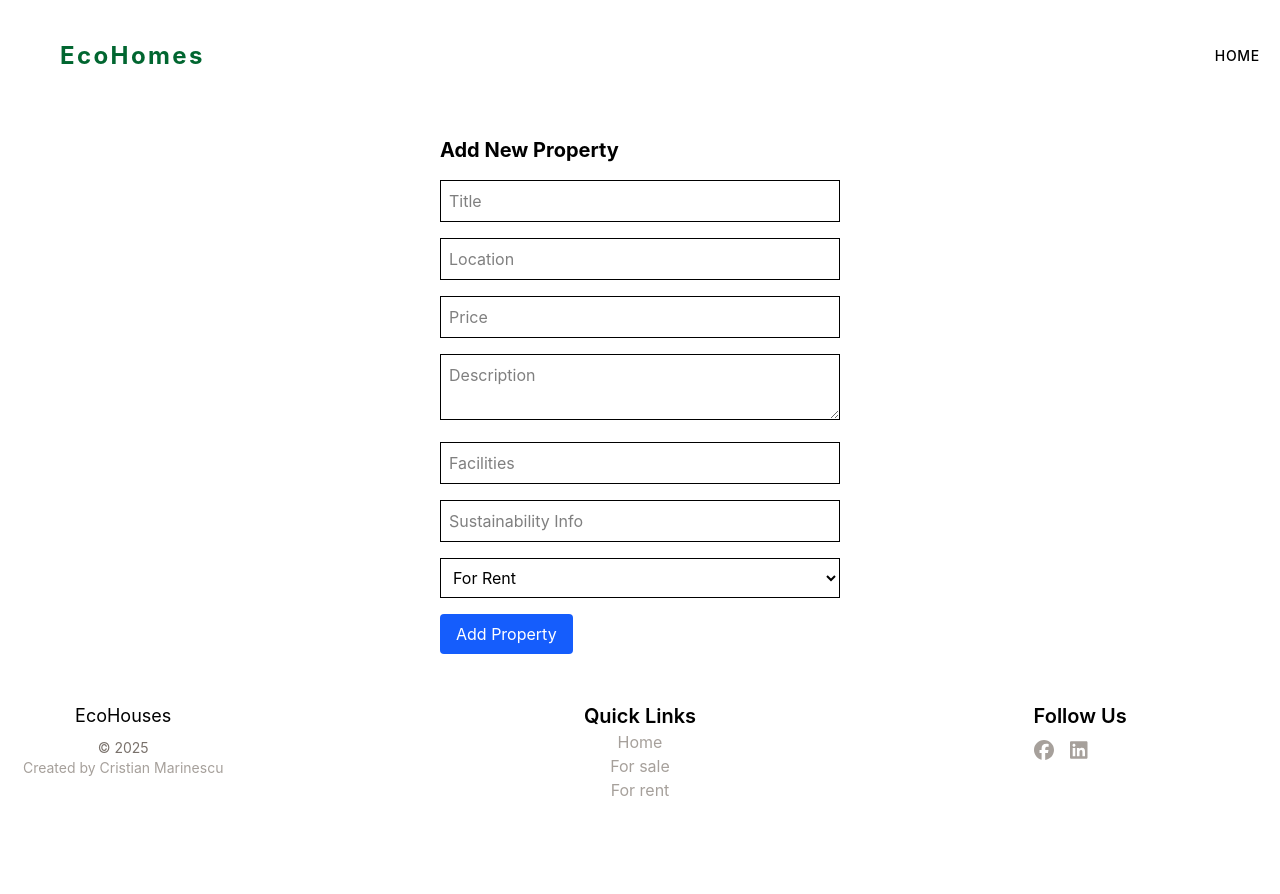
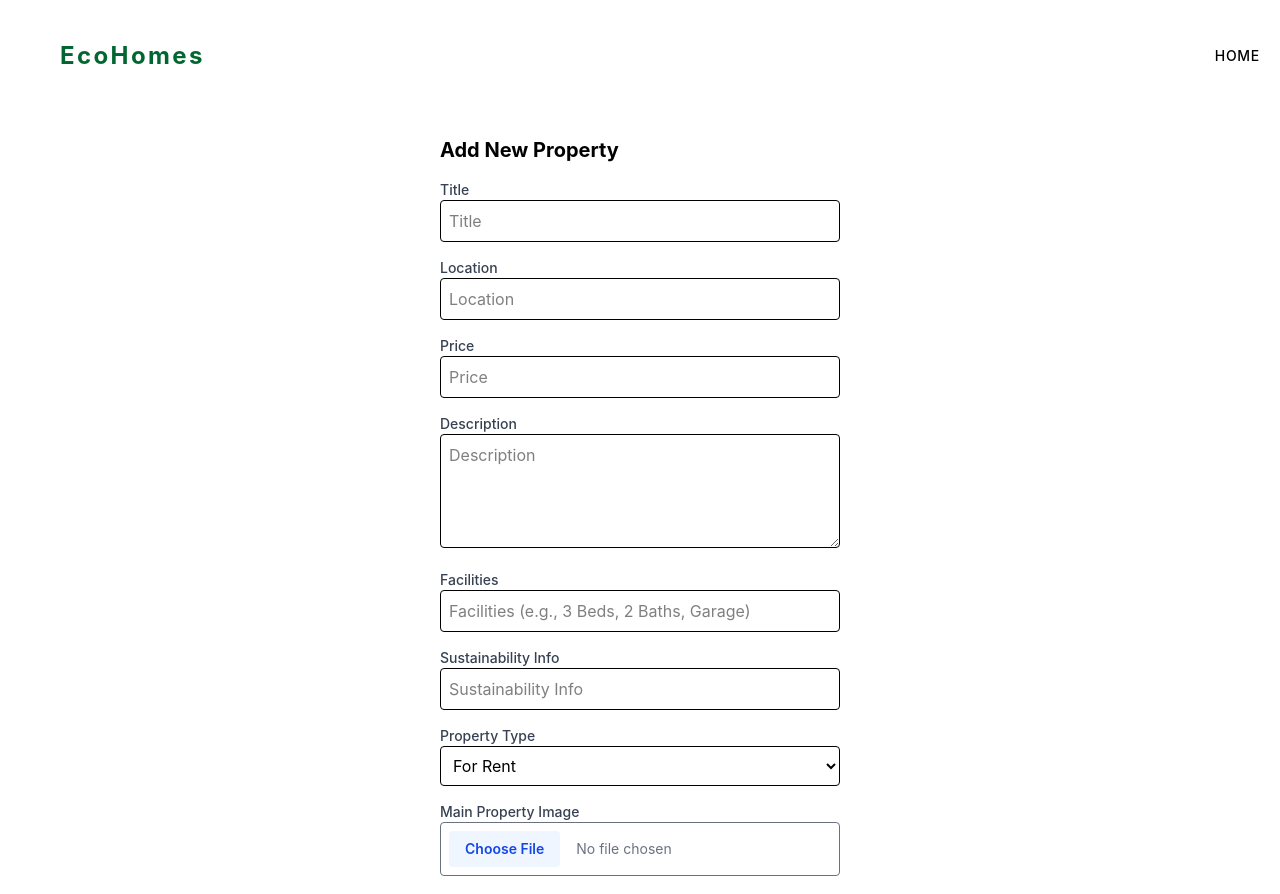
Before and after one commit to CristianM100/EcoHouses, a React (Vite) app: page /add-property in a window 1280 px wide. Shown: the top 894 px of the page. Before the commit the page ends 826 px from the top, so only its background shows below. Built offline with nearby package versions, Linux system fonts and the light colour scheme.

Commit message:
create upload images from local folder

```diff
--- a/src/components/AddPropertyForm.jsx
+++ b/src/components/AddPropertyForm.jsx
@@ -2,9 +2,15 @@ import { useState } from "react";
 import { usePropertyContext } from "../context/PropertyContext";
 import { useNavigate } from "react-router-dom";
 
+
+
 function AddPropertyForm() {
   const { addProperty } = usePropertyContext();
   const navigate = useNavigate();
+
+  // Separate state for previews
+  const [mainImagePreview, setMainImagePreview] = useState(null);
+  const [otherImagePreviews, setOtherImagePreviews] = useState([]);
 
   const [formData, setFormData] = useState({
     title: "",
@@ -14,12 +20,81 @@ function AddPropertyForm() {
     sustainability: "",
     price: "",
     type: "for rent",
-    images: { main: "/images/default.jpg", others: [] },
+    images: {
+      main: null,
+      others: []
+    },
   });
 
   const handleChange = (e) => {
     const { name, value } = e.target;
-    setFormData(prev => ({ ...prev, [name]: value }));
+    setFormData(prev => ({
+      ...prev,
+      [name]: value
+    }));
+  };
+
+  const handleMainImageChange = (e) => {
+    const file = e.target.files[0];
+    if (!file) return;
+
+    const reader = new FileReader();
+    reader.onloadend = () => {
+      setMainImagePreview(reader.result);
+      setFormData((prev) => ({
+        ...prev,
+        images: { ...prev.images, main: reader.result },
+      }));
+    };
+    reader.readAsDataURL(file);
+  };
+
+  const handleOtherImagesChange = (e) => {
+    const files = Array.from(e.target.files);
+    const validImageFiles = files.filter(file => file.type.startsWith('image/'));
+
+    if (validImageFiles.length > 0) {
+      setFormData(prev => ({
+        ...prev,
+        images: {
+          ...prev.images,
+          others: [...prev.images.others, ...validImageFiles]
+        }
+      }));
+
+      Promise.all(
+        validImageFiles.map(file => {
+          return new Promise((resolve) => {
+            const reader = new FileReader();
+            reader.onloadend = () => resolve(reader.result);
+            reader.readAsDataURL(file);
+          });
+        })
+      ).then(results => {
+        setOtherImagePreviews(prev => [...prev, ...results]);
+      });
+    }
+  };
+
+  const removeOtherImage = (index) => {
+    // Remove from both the form data and previews
+    setFormData(prev => {
+      const updatedOthers = [...prev.images.others];
+      updatedOthers.splice(index, 1);
+      return {
+        ...prev,
+        images: {
+          ...prev.images,
+          others: updatedOthers
+        }
+      };
+    });
+
+    setOtherImagePreviews(prev => {
+      const updated = [...prev];
+      updated.splice(index, 1);
+      return updated;
+    });
   };
 
   const handleSubmit = (e) => {
@@ -32,18 +107,167 @@ function AddPropertyForm() {
     <form onSubmit={handleSubmit} className="p-6 max-w-md mx-auto space-y-4">
       <h2 className="text-xl font-bold">Add New Property</h2>
 
-      <input name="title" value={formData.title} onChange={handleChange} placeholder="Title" className="w-full border p-2" />
-      <input name="location" value={formData.location} onChange={handleChange} placeholder="Location" className="w-full border p-2" />
-      <input name="price" type="number" value={formData.price} onChange={handleChange} placeholder="Price" className="w-full border p-2" />
-      <textarea name="description" value={formData.description} onChange={handleChange} placeholder="Description" className="w-full border p-2" />
-      <input name="facilities" value={formData.facilities} onChange={handleChange} placeholder="Facilities" className="w-full border p-2" />
-      <input name="sustainability" value={formData.sustainability} onChange={handleChange} placeholder="Sustainability Info" className="w-full border p-2" />
-      <select name="type" value={formData.type} onChange={handleChange} className="w-full border p-2">
-        <option value="for rent">For Rent</option>
-        <option value="for sale">For Sale</option>
-      </select>
+      <div>
+        <label htmlFor="title" className="block text-sm font-medium text-gray-700">Title</label>
+        <input
+          id="title"
+          name="title"
+          value={formData.title}
+          onChange={handleChange}
+          placeholder="Title"
+          className="w-full border p-2 rounded"
+          required
+        />
+      </div>
 
-      <button type="submit" className="bg-blue-600 text-white px-4 py-2 rounded">
+      <div>
+        <label htmlFor="location" className="block text-sm font-medium text-gray-700">Location</label>
+        <input
+          id="location"
+          name="location"
+          value={formData.location}
+          onChange={handleChange}
+          placeholder="Location"
+          className="w-full border p-2 rounded"
+          required
+        />
+      </div>
+
+      <div>
+        <label htmlFor="price" className="block text-sm font-medium text-gray-700">Price</label>
+        <input
+          id="price"
+          name="price"
+          type="number"
+          value={formData.price}
+          onChange={handleChange}
+          placeholder="Price"
+          className="w-full border p-2 rounded"
+          required
+        />
+      </div>
+
+      <div>
+        <label htmlFor="description" className="block text-sm font-medium text-gray-700">Description</label>
+        <textarea
+          id="description"
+          name="description"
+          value={formData.description}
+          onChange={handleChange}
+          placeholder="Description"
+          className="w-full border p-2 rounded"
+          rows="4"
+        />
+      </div>
+
+      <div>
+        <label htmlFor="facilities" className="block text-sm font-medium text-gray-700">Facilities</label>
+        <input
+          id="facilities"
+          name="facilities"
+          value={formData.facilities}
+          onChange={handleChange}
+          placeholder="Facilities (e.g., 3 Beds, 2 Baths, Garage)"
+          className="w-full border p-2 rounded"
+        />
+      </div>
+
+      <div>
+        <label htmlFor="sustainability" className="block text-sm font-medium text-gray-700">Sustainability Info</label>
+        <input
+          id="sustainability"
+          name="sustainability"
+          value={formData.sustainability}
+          onChange={handleChange}
+          placeholder="Sustainability Info"
+          className="w-full border p-2 rounded"
+        />
+      </div>
+
+      <div>
+        <label htmlFor="type" className="block text-sm font-medium text-gray-700">Property Type</label>
+        <select
+          id="type"
+          name="type"
+          value={formData.type}
+          onChange={handleChange}
+          className="w-full border p-2 rounded"
+        >
+          <option value="for rent">For Rent</option>
+          <option value="for sale">For Sale</option>
+        </select>
+      </div>
+
+      {/* Main Image Input */}
+      <div>
+        <label htmlFor="mainImage" className="block text-sm font-medium text-gray-700">Main Property Image</label>
+        <input
+          id="mainImage"
+          type="file"
+          accept="image/*"
+          onChange={handleMainImageChange}
+          className="file:mr-4 file:py-2 file:px-4 file:rounded file:border-0 file:text-sm file:font-semibold
+                 file:bg-blue-50 file:text-blue-700 hover:file:bg-blue-100 w-full text-sm text-gray-500 border p-2 rounded"
+          required
+        />
+
+        {/* Main Image Preview */}
+        {mainImagePreview && (
+          <div className="mt-2">
+            <p className="text-sm text-gray-500">Preview:</p>
+            <img
+              src={mainImagePreview}
+              alt="Main property image preview"
+              className="mt-1 h-40 object-cover rounded"
+            />
+          </div>
+        )}
+      </div>
+
+      {/* Other Images Input */}
+      <div>
+        <label htmlFor="otherImages" className="block text-sm font-medium text-gray-700">Additional Property Images</label>
+        <input
+          id="otherImages"
+          type="file"
+          accept="image/*"
+          onChange={handleOtherImagesChange}
+          className="file:mr-4 file:py-2 file:px-4 file:rounded file:border-0 file:text-sm file:font-semibold
+                 file:bg-blue-50 file:text-blue-700 hover:file:bg-blue-100 w-full text-sm text-gray-500 border p-2 rounded"
+          multiple
+        />
+
+        {/* Other Images Preview */}
+        {otherImagePreviews.length > 0 && (
+          <div className="mt-2">
+            <p className="text-sm text-gray-500">Previews:</p>
+            <div className="grid grid-cols-3 gap-2 mt-1">
+              {otherImagePreviews.map((preview, index) => (
+                <div key={index} className="relative">
+                  <img
+                    src={preview}
+                    alt={`Property image preview ${index + 1}`}
+                    className="h-24 w-full object-cover rounded"
+                  />
+                  <button
+                    type="button"
+                    onClick={() => removeOtherImage(index)}
+                    className="absolute top-0 right-0 bg-red-500 text-white rounded-full p-1 text-xs"
+                    aria-label="Remove image"
+                  >
+                    ✕
+                  </button>
+                </div>
+              ))}
+            </div>
+          </div>
+        )}
+      </div>
+
+      <button
+        type="submit"
+        className="bg-blue-600 text-white px-4 py-2 rounded hover:bg-blue-700 w-full"
+      >
         Add Property
       </button>
     </form>
```
